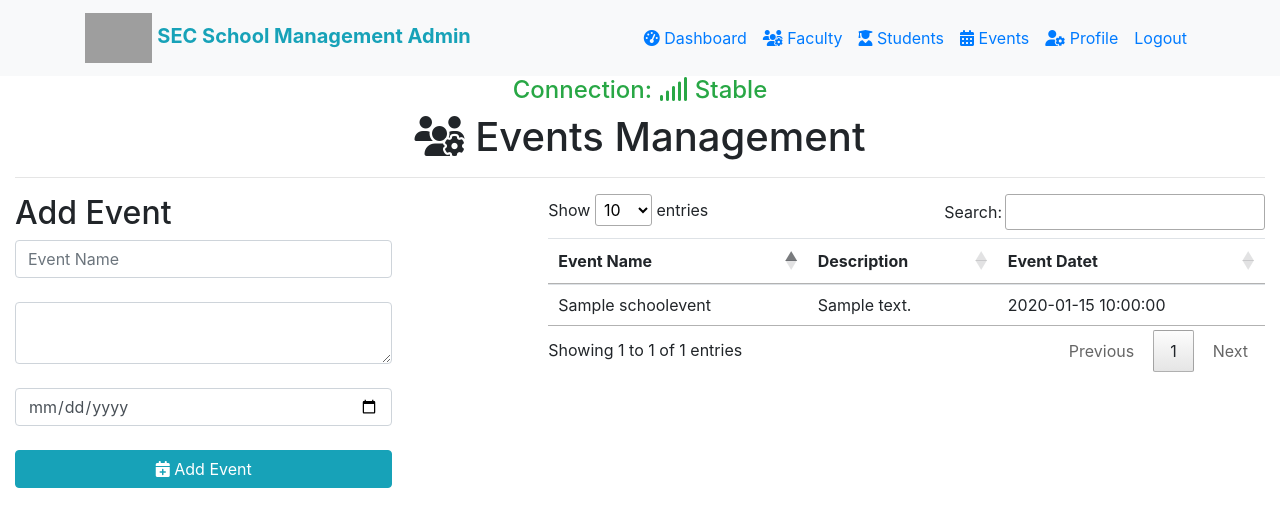
After one commit to JisooKim0103/webiste, a PHP site: page /events.php in a window 1280 px wide. The commit adds this page. Shown: the top 527 px of the page. Run offline with PHP 8.4, Linux system fonts and the light colour scheme; a user stored in the database is signed in; tables that the repository leaves empty or names only in its code hold one stand-in row (values such as "Sample post"); some libraries are stand-ins or nearby versions; grey boxes are pictures that could not be loaded.

Commit message:
(m) - Modified general.css for all pages. (+) - Added event management page

```diff
--- /dev/null
+++ b/Administration/events.php
@@ -0,0 +1,124 @@
+<!DOCTYPE html>
+<html lang="en">
+<head>
+
+  <meta charset="utf-8">
+  <meta name="viewport" content="width=device-width, initial-scale=1, shrink-to-fit=no">
+  <meta name="description" content="">
+  <meta name="author" content="">
+
+  <title>DMIS - Events Management</title>
+
+  <!-- Bootstrap core CSS -->
+  <link href="../css/bootstrap.min.css" rel="stylesheet">
+  <link href="../css/general.css" rel="stylesheet">
+  <link rel="stylesheet" type="text/css" href="https://cdn.datatables.net/1.10.24/css/jquery.dataTables.css">
+
+</head>
+
+<body>
+  <?php
+  ob_start();
+  include('session.php');
+  include('header.php');
+  include("../db/database.php");
+  ?>
+
+  <!-- Page Content -->
+  <div class="container-fluid">
+
+  <h1 class = "text-center"><i class="fas fa-users-cog"></i>&nbsp;Events Management </h1>
+  <hr/>
+
+  <div class="row">
+  <!-- Add Faculty -->
+    <div class="col-sm-5 col-md-5 col-lg-5 col-xl-5" >
+
+      <form method="POST" class="form-group" enctype="multipart/form-data">
+        <h2>Add Event</h2>
+        <input type="text" name="EventName" class="form-control" placeholder="Event Name" style="width:75%;" required/> </br>
+        <textarea name="EventDescription" class="form-control" style="width:75%;" placeholder="Type event description here" required>
+        </textarea><br/>
+        <input type="date" name="EventDate" style="width:75%;" class="form-control" required/><br/>
+        <button type="submit" name="btnAddEvent" style="width:75%;" class="btn btn-info">
+        <i class="fas fa-calendar-plus"></i>&nbsp;Add Event
+        </button>
+      </form>
+    </div>
+    <!-- Faculty Table -->
+    <div class="col-sm-7 col-md-7 col-lg-7 col-xl-7">
+    <div class="table-responsive">
+        <table class="table table-boredered" id = "table">
+        <thead>
+        <tr>
+          <th>Event Name</th>
+          <th>Description</th>
+          <th>Event Datet</th>
+          </tr>
+        </thead>
+          <tbody>
+            <?php
+              $statement = $connection->prepare("SELECT * FROM `schoolevent`;");
+              $statement->execute();
+              foreach($statement as $row)
+              {
+                echo "<tr>";
+                echo "<td>".$row['event_name']."</td>";
+                echo "<td>".$row['event_description']."</td>";
+                echo "<td>".$row['event_date']."</td>";
+                echo "</tr>";
+              }
+            ?>
+          </tbody>
+        </table>
+    </div>
+  </div>
+
+  </div>
+
+  <!-- Bootstrap core JavaScript -->
+  <?php include('footer.php');?>
+<script>
+$(document).ready( function () {
+    $('#table').DataTable();
+} );
+</script>
+</body>
+
+</html>
+
+<?php
+if(isset($_POST['btnAddEvent']))
+{
+
+    $Title = $_POST['EventName'];
+    $Description = $_POST['EventDescription'];
+    $Date = $_POST['EventDate'];
+
+  try{
+
+
+        $query = "INSERT INTO `schoolevent`(`event_name`,`event_description`,`event_date`) VALUES (:title, :body, :eventdate);";
+        $statement = $connection->prepare($query);
+        $statement->execute(array(
+            ":title" => $Title,
+            ":body" => $Description,
+            ":eventdate" => $Date
+        ));
+
+        echo "<h1>Event is added!</h1>";
+
+        header("refresh: 5; url = events.php");
+
+
+  }catch(PDOException $e)
+  {
+  echo "Error: ".$e->getMessage();
+  }catch(Exception $e)
+  {
+    $e->getMessage();
+  }
+
+
+}
+?>
--- a/Administration/header.php
+++ b/Administration/header.php
@@ -21,7 +21,7 @@
             <a class="nav-link" href="student.php"><i class="fas fa-user-graduate"></i>&nbsp;Students</a>
           </li>
           <li class="nav-item">
-            <a class="nav-link" href="document.php"><i class="fas fa-sitemap"></i>&nbsp;Documents</a>
+            <a class="nav-link" href="events.php"><i class="fas fa-calendar-alt"></i>&nbsp;Events</a>
           </li>
           <li class="nav-item">
             <a class="nav-link" href="my_account.php"><i class="fas fa-user-cog"></i>&nbsp;Profile</a>
--- a/Administration/login.php
+++ b/Administration/login.php
@@ -13,7 +13,7 @@ include("../db/database.php");
     <meta name="viewport" content="width=device-width, initial-scale=1.0">
     <title>DMIS - Admin Login</title>
       <link rel="stylesheet" href="../css/bootstrap.min.css">
-      <link href="../css/general.css" rel="stylesheet">
+      <link href="../css/style.css" rel="stylesheet">
       <style>
     button{
        width:100%;
--- a/Administration/my_account.php
+++ b/Administration/my_account.php
@@ -10,7 +10,7 @@
 
   <!-- Bootstrap core CSS -->
   <link href="../css/bootstrap.min.css" rel="stylesheet">
-  <link href="../css/general.css" rel="stylesheet">
+  <link href="../css/style.css" rel="stylesheet">
 </head>
 
 <body>
--- a/css/general.css
+++ b/css/style.css
@@ -1 +1,5 @@
 @import url('https://fonts.googleapis.com/css2?family=Ubuntu:wght@300;500&display=swap');
+
+*{
+    font-family: 'Ubuntu', sans-serif;
+}
```
Also changed, not shown: Administration/faculty.php (+19 -26 lines), Administration/student.php (+16 -23 lines).
